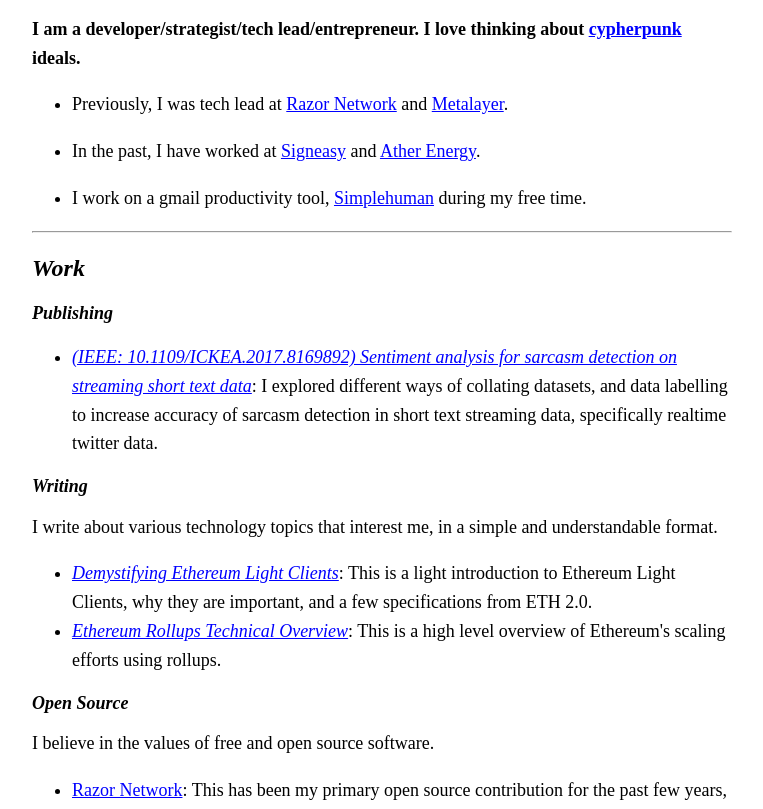
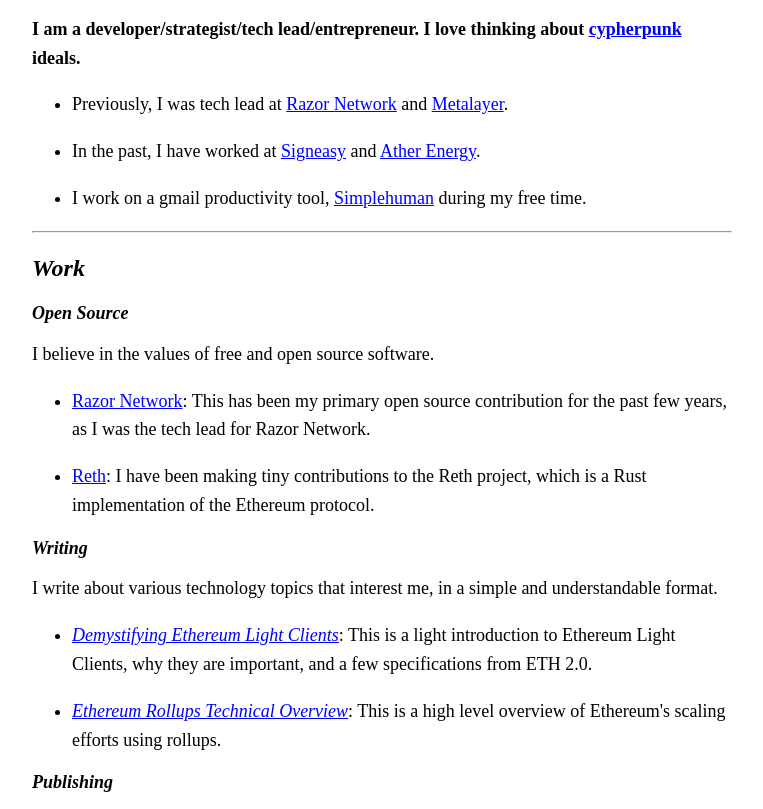
Before and after one commit to SkandaBhat/skandabhat.github.io, a plain HTML site: page index.html in a window 1280 px wide. Shown: the part 132-941 px from the top of the page, without its empty margins (258-1021 px from the left). Drawn offline with Linux system fonts and the light colour scheme.

Commit message:
re-arrange a few sections

```diff
--- a/index.html
+++ b/index.html
@@ -52,16 +52,24 @@
 
     <div id = "work">
         <h1>Work</h1>
-        <div id = "publishing">
-            <h2>Publishing</h2>
+        <div id = "open-source">
+            <h2>Open Source</h2>
+
+            I believe in the values of free and open source software.
+
             <div>
                 <ul>
                     <li>
-                        <a href="https://ieeexplore.ieee.org/document/8169892" target="_blank" rel="noopener noreferrer"><i>(IEEE: 10.1109/ICKEA.2017.8169892) Sentiment analysis for sarcasm detection on streaming short text data</i></a>: I explored different ways of collating datasets, and data labelling to increase accuracy of sarcasm detection in short text streaming data, specifically realtime twitter data.
+                        <p><a href="https://github.com/razor-network" target="_blank" rel="noopener noreferrer">Razor Network</a>: This has been my primary open source contribution for the past few years, as I was the tech lead for Razor Network.</p>
+                    </li>
+
+                    <li>
+                        <p><a href="https://github.com/paradigmxyz/reth/pulls?q=author%3ASkandaBhat+" target="_blank" rel="noopener noreferrer">Reth</a>: I have been making tiny contributions to the Reth project, which is a Rust implementation of the Ethereum protocol.</p>
                     </li>
                 </ul>
             </div>
         </div>
+
         <div id = "writing">
             <h2>Writing</h2>
 
@@ -70,33 +78,26 @@
             <div>
                 <ul>
                     <li>
-                        <a href="https://paragraph.xyz/@skandabhat/ethereum-light-clients"
+                        <p><a href="https://paragraph.xyz/@skandabhat/ethereum-light-clients"
                            ><i>Demystifying Ethereum Light Clients</i></a
-                       >: This is a light introduction to Ethereum Light Clients, why they are important, and a few specifications from ETH 2.0.
+                       >: This is a light introduction to Ethereum Light Clients, why they are important, and a few specifications from ETH 2.0.</p>
                     </li>
 
                     <li>
-                        <a href="https://paragraph.xyz/@skandabhat/ethereum-rollups-technical-overview"
+                        <p><a href="https://paragraph.xyz/@skandabhat/ethereum-rollups-technical-overview"
                            ><i>Ethereum Rollups Technical Overview</i></a
-                       >: This is a high level overview of Ethereum's scaling efforts using rollups.
+                       >: This is a high level overview of Ethereum's scaling efforts using rollups.</p>
                     </li>
                 </ul>
             </div>
         </div>
 
-        <div id = "open-source">
-            <h2>Open Source</h2>
-
-            I believe in the values of free and open source software.
-
+        <div id = "publishing">
+            <h2>Publishing</h2>
             <div>
                 <ul>
                     <li>
-                        <a href="https://github.com/razor-network" target="_blank" rel="noopener noreferrer">Razor Network</a>: This has been my primary open source contribution for the past few years, as I was the tech lead for Razor Network.
-                    </li>
-
-                    <li>
-                        <a href="https://github.com/paradigmxyz/reth/pulls?q=author%3ASkandaBhat+" target="_blank" rel="noopener noreferrer">Reth</a>: I have been making tiny contributions to the Reth project, which is a Rust implementation of the Ethereum protocol.
+                        <p><a href="https://ieeexplore.ieee.org/document/8169892" target="_blank" rel="noopener noreferrer"><i>(IEEE: 10.1109/ICKEA.2017.8169892) Sentiment analysis for sarcasm detection on streaming short text data</i></a>: I explored different ways of collating datasets, and data labelling to increase accuracy of sarcasm detection in short text streaming data, specifically realtime twitter data.</p>
                     </li>
                 </ul>
             </div>
```
